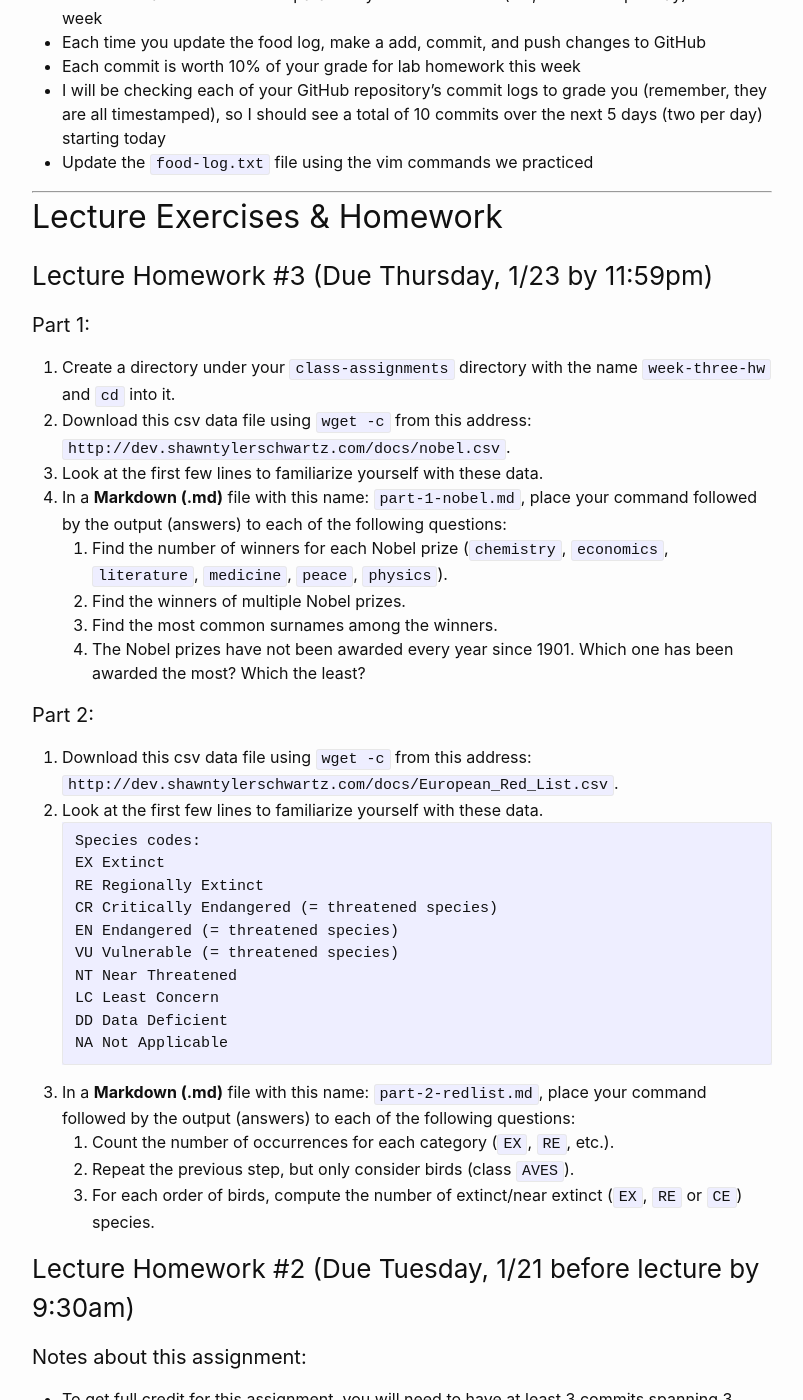
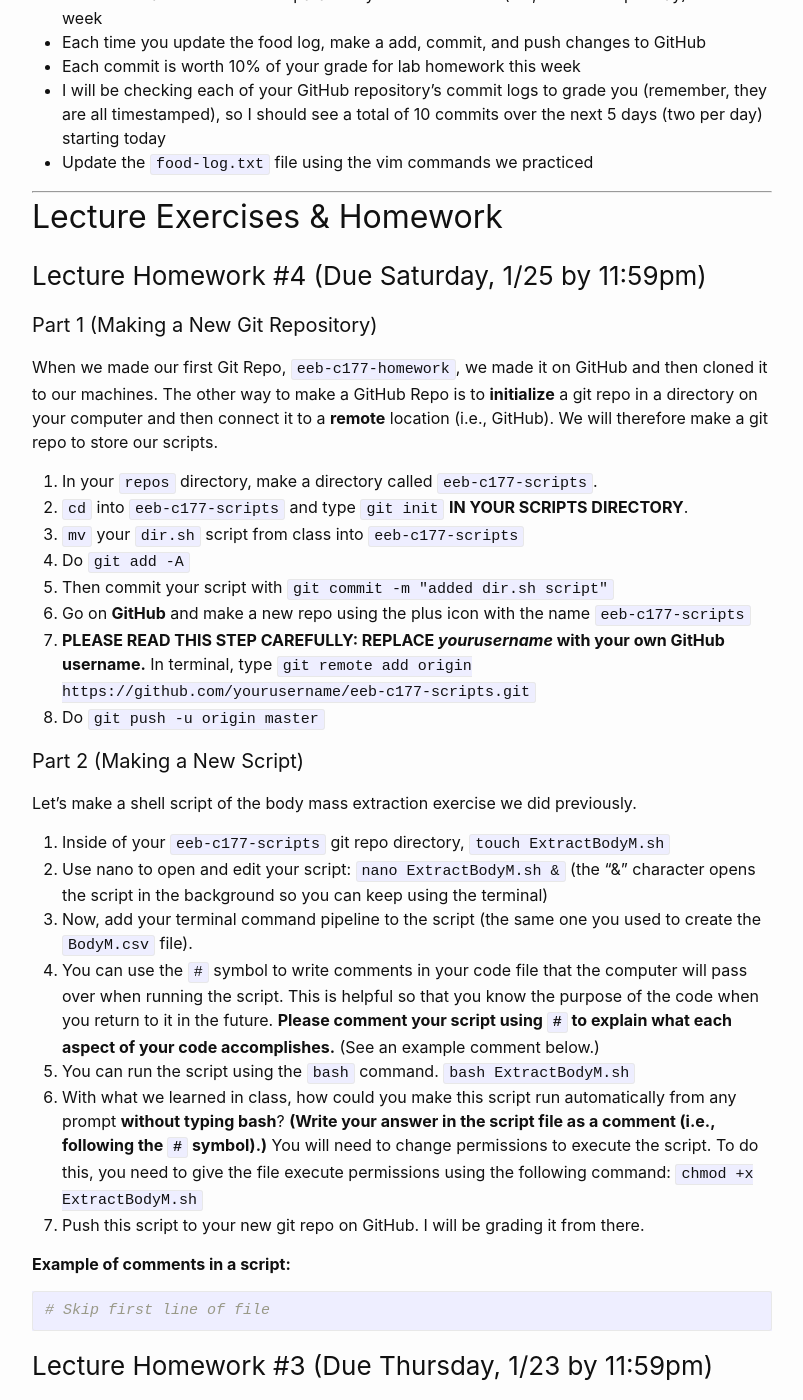
Before and after one commit to shawntschwartz/eeb-c177-w20, a Jekyll site: the page built from homework.md, in a window 1280 px wide and 1400 px high, scrolled down 557 px. Shown: the whole window, without its empty margins (238-1041 px from the left). Built offline with Jekyll 4.4.1, drawn with Linux system fonts in a browser that asks for light colours.

Commit message:
added lecture homework 4

````diff
--- a/homework.md
+++ b/homework.md
@@ -23,6 +23,33 @@ See [https://shawntylerschwartz.github.io/eeb-c177-w20/2020/01/13/lab-week-2/](h
 <hr />
 
 ## Lecture Exercises & Homework
+### Lecture Homework #4 (Due Saturday, 1/25 by 11:59pm)
+#### Part 1 (Making a New Git Repository)
+When we made our first Git Repo, `eeb-c177-homework`, we made it on GitHub and then cloned it to our machines. The other way to make a GitHub Repo is to **initialize** a git repo in a directory on your computer and then connect it to a **remote** location (i.e., GitHub). We will therefore make a git repo to store our scripts.
+1. In your `repos` directory, make a directory called `eeb-c177-scripts`.
+2. `cd` into `eeb-c177-scripts` and type `git init` **IN YOUR SCRIPTS DIRECTORY**.
+3. `mv` your `dir.sh` script from class into `eeb-c177-scripts`
+4. Do `git add -A`
+5. Then commit your script with `git commit -m "added dir.sh script"`
+6. Go on **GitHub** and make a new repo using the plus icon with the name `eeb-c177-scripts`
+7. **PLEASE READ THIS STEP CAREFULLY: REPLACE _yourusername_ with your own GitHub username.** In terminal, type `git remote add origin https://github.com/yourusername/eeb-c177-scripts.git`
+8. Do `git push -u origin master`
+
+#### Part 2 (Making a New Script)
+Let's make a shell script of the body mass extraction exercise we did previously.
+1. Inside of your `eeb-c177-scripts` git repo directory, `touch ExtractBodyM.sh`
+2. Use nano to open and edit your script: `nano ExtractBodyM.sh &` (the "&" character opens the script in the background so you can keep using the terminal)
+3. Now, add your terminal command pipeline to the script (the same one you used to create the `BodyM.csv` file).
+4. You can use the `#` symbol to write comments in your code file that the computer will pass over when running the script. This is helpful so that you know the purpose of the code when you return to it in the future. **Please comment your script using `#` to explain what each aspect of your code accomplishes.** (See an example comment below.)
+5. You can run the script using the `bash` command. `bash ExtractBodyM.sh`
+6. With what we learned in class, how could you make this script run automatically from any prompt **without typing bash**? **(Write your answer in the script file as a comment (i.e., following the `#` symbol).)** You will need to change permissions to execute the script. To do this, you need to give the file execute permissions using the following command: `chmod +x ExtractBodyM.sh`
+7. Push this script to your new git repo on GitHub. I will be grading it from there.
+
+**Example of comments in a script:**
+```bash
+# Skip first line of file
+```
+
 ### Lecture Homework #3 (Due Thursday, 1/23 by 11:59pm)
 #### Part 1:
 1. Create a directory under your `class-assignments` directory with the name `week-three-hw` and `cd` into it.
````
